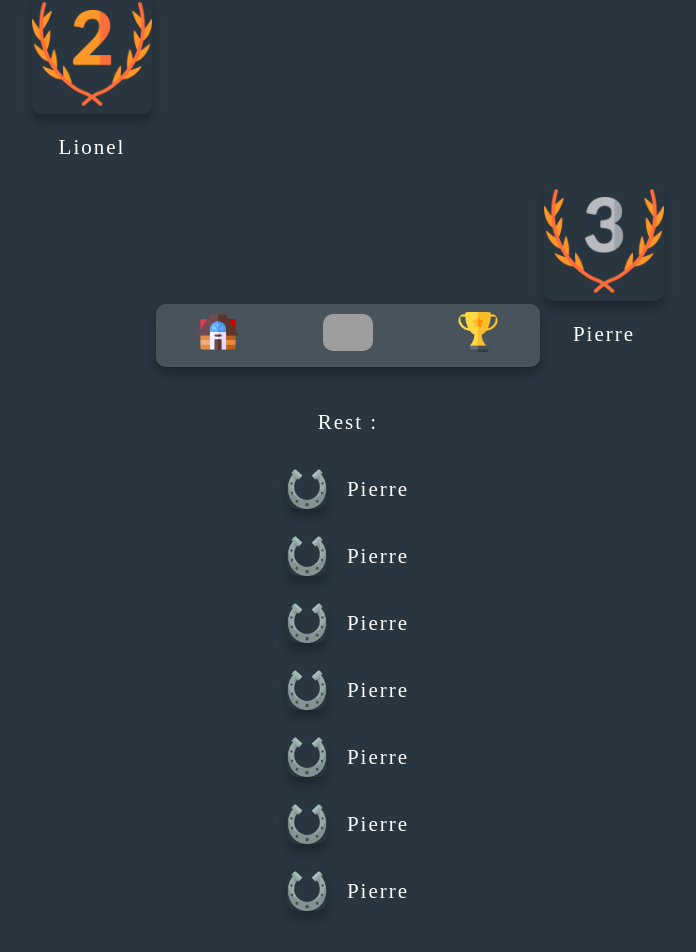
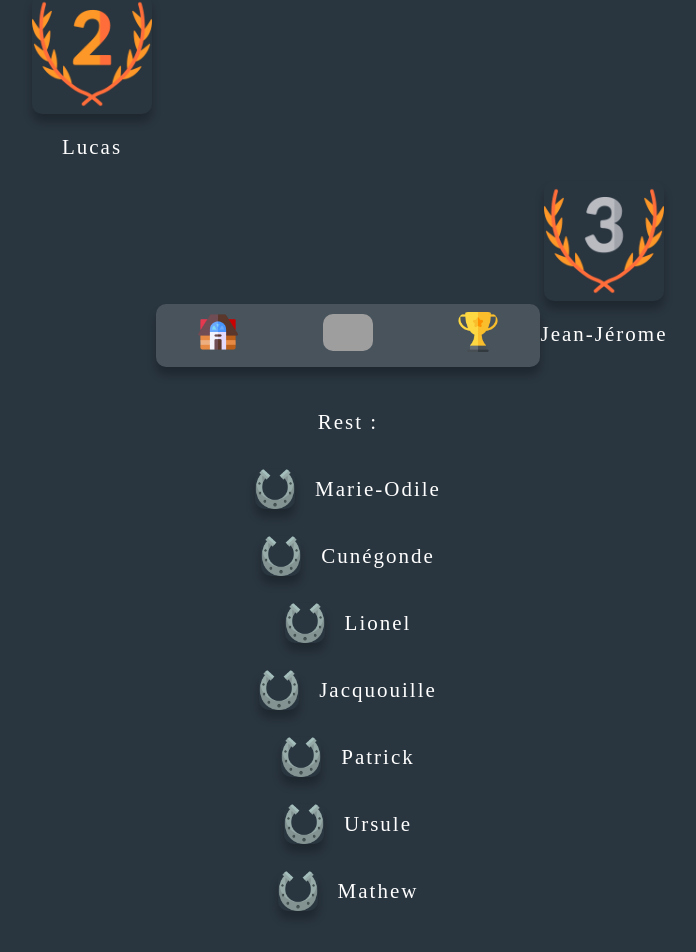
Before and after one commit to Coder269/farwest-angular, an Angular app: page /ranking in a window 1280 px wide. Shown: the part 433-1385 px from the top of the page, without its empty margins (292-988 px from the left). Built offline with nearby package versions, Linux system fonts and the light colour scheme; no server answers; sample sign-in values are in the browser's storage; grey boxes are pictures that could not be loaded; a web font is replaced by a local one.

Commit message:
general css on app updated

```diff
--- a/src/app/components/menu/menu.component.css
+++ b/src/app/components/menu/menu.component.css
@@ -168,3 +168,13 @@ hr {
 .Btn:active {
   transform: translate(2px, 2px);
 }
+
+@media screen and (min-width: 600px) {
+  .stat {
+    justify-content: space-around;
+    width: 30%;
+  }
+  .Btn {
+    margin-top: 2rem;
+  }
+}
--- a/src/app/components/menu/menu.component.html
+++ b/src/app/components/menu/menu.component.html
@@ -31,6 +31,17 @@
       </h3>
     </div>
 
+    <div class="menu">
+      <a class="menuItem" [routerLink]="['/ranking']"
+        ><img src="../../assets/arrow.png" alt="" />
+        <p>Ranking</p>
+      </a>
+      <a class="menuItem" [routerLink]="['/contact']"
+        ><img src="../../assets/arrow.png" alt="" />
+        <p>Contact</p>
+      </a>
+    </div>
+
     <button class="Btn" (click)="logOut()">
       <div class="sign">
         <svg viewBox="0 0 512 512">
@@ -41,16 +52,5 @@
       </div>
       <div class="text">Logout</div>
     </button>
-
-    <div class="menu">
-      <a class="menuItem" [routerLink]="['/ranking']"
-        ><img src="../../assets/arrow.png" alt="" />
-        <p>Ranking</p>
-      </a>
-      <a class="menuItem" [routerLink]="['/contact']"
-        ><img src="../../assets/arrow.png" alt="" />
-        <p>Contact</p>
-      </a>
-    </div>
   </div>
 </div>
--- a/src/app/components/ranking/ranking.component.ts
+++ b/src/app/components/ranking/ranking.component.ts
@@ -3,20 +3,28 @@ import { Component } from '@angular/core';
 @Component({
   selector: 'app-ranking',
   templateUrl: './ranking.component.html',
-  styleUrls: ['./ranking.component.css']
+  styleUrls: ['./ranking.component.css'],
 })
 export class RankingComponent {
-
-  private bestPlayer = ["Marco", "Lionel", "Pierre", "Pierre", "Pierre", "Pierre", "Pierre", "Pierre", "Pierre", "Pierre"]
-  private restPlayer = this.bestPlayer.slice(3)
+  private bestPlayer = [
+    'Marco',
+    'Lucas',
+    'Jean-Jérome',
+    'Marie-Odile',
+    'Cunégonde',
+    'Lionel',
+    'Jacquouille',
+    'Patrick',
+    'Ursule',
+    'Mathew',
+  ];
+  private restPlayer = this.bestPlayer.slice(3);
 
   public getBestPlayer() {
-    return this.bestPlayer
+    return this.bestPlayer;
   }
 
   public getRestPlayer() {
-    return this.restPlayer
+    return this.restPlayer;
   }
-
-
 }
```
